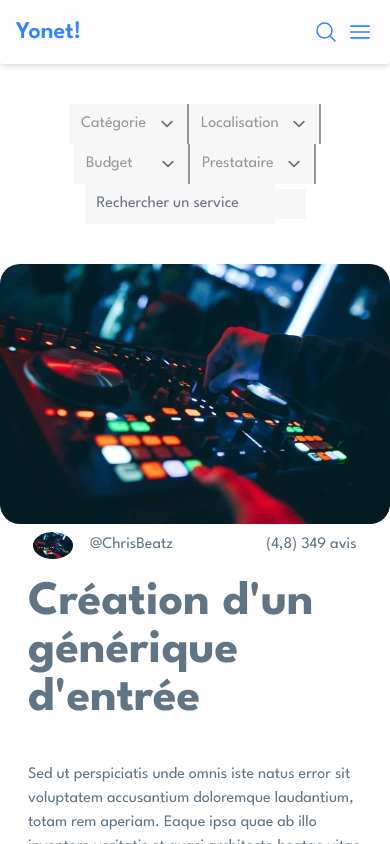
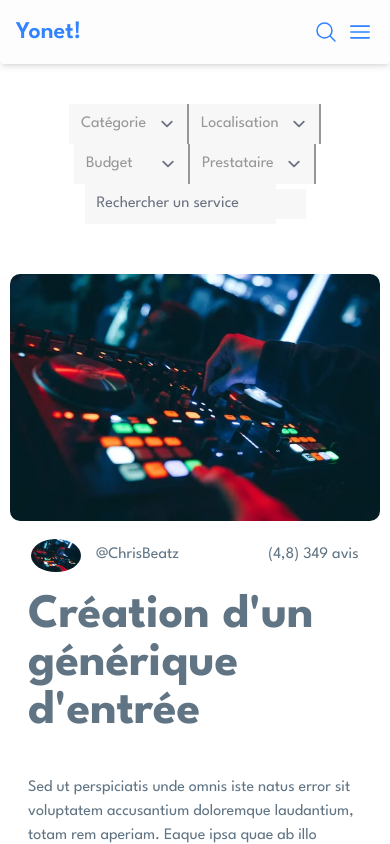
Before and after one commit to KevinArmache/Yonet-Project, a Next.js app: page /services in a window 390 px wide. Shown: the top 844 px of the page. Built offline with nearby package versions, Linux system fonts and the light colour scheme; some icons are missing.

Commit message:
add: some padding in responsive of image service

```diff
--- a/components/ServiceDetail/ServiceDetail.jsx
+++ b/components/ServiceDetail/ServiceDetail.jsx
@@ -6,7 +6,7 @@ import Link from "next/link";
 const ServiceDetail = () => {
   return (
     <div className={`${styles.container}`}>
-      <div className="image-service-detail">
+      <div className={`${styles.imageofservice}`}>
         <Image
           src="/asset/images/beatmaker.jpg"
           alt="Picture of the author"
@@ -20,8 +20,8 @@ const ServiceDetail = () => {
             <Image
               src="/asset/images/beatmaker.jpg"
               alt="Picture of the author"
-              width={40}
-              height={60}
+              width={50}
+              height={50}
               className={`${styles.userimage}`}
             />
             <span>@ChrisBeatz</span>
--- a/components/ServiceDetail/ServiceDetail.module.css
+++ b/components/ServiceDetail/ServiceDetail.module.css
@@ -172,4 +172,9 @@
     width: 90%;
     margin: 0 auto;
   }
+
+  .imageofservice > img {
+    padding: 10px;
+    /* margin: 200px; */
+  }
 }
```
